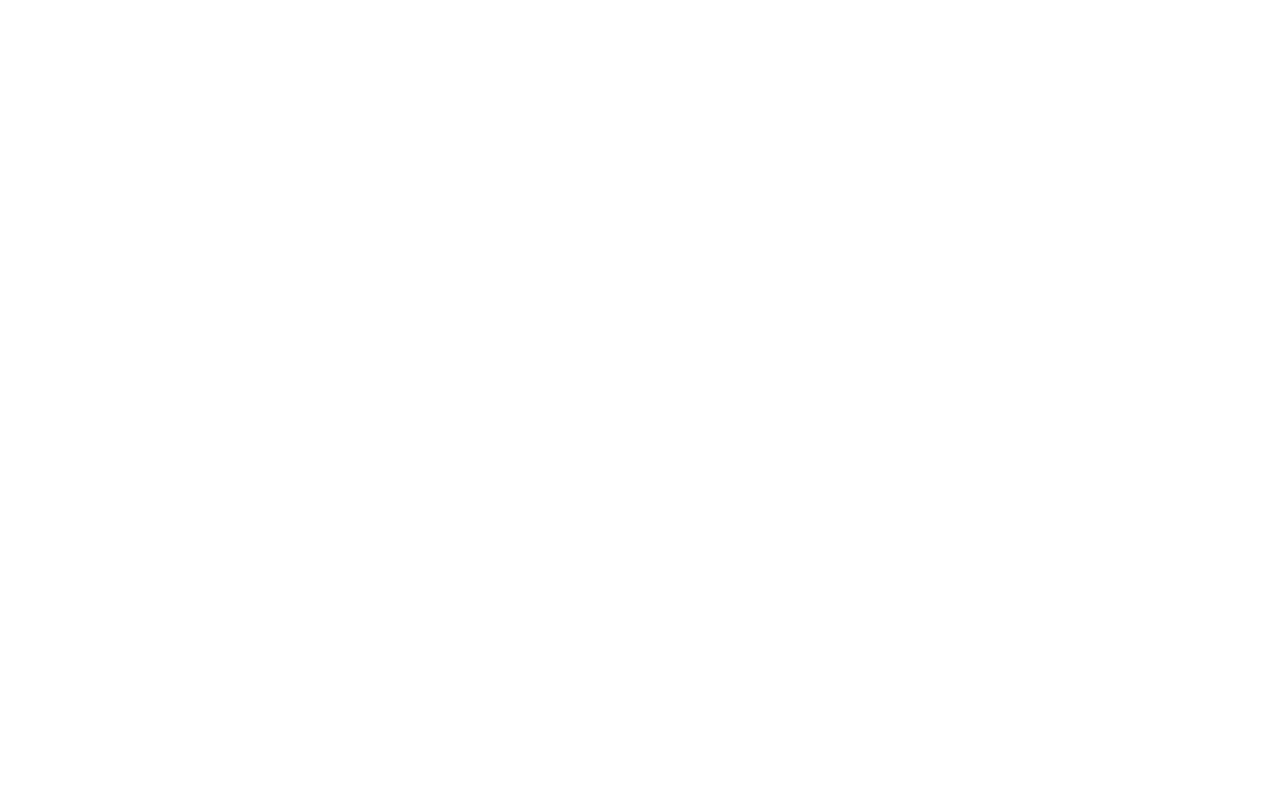
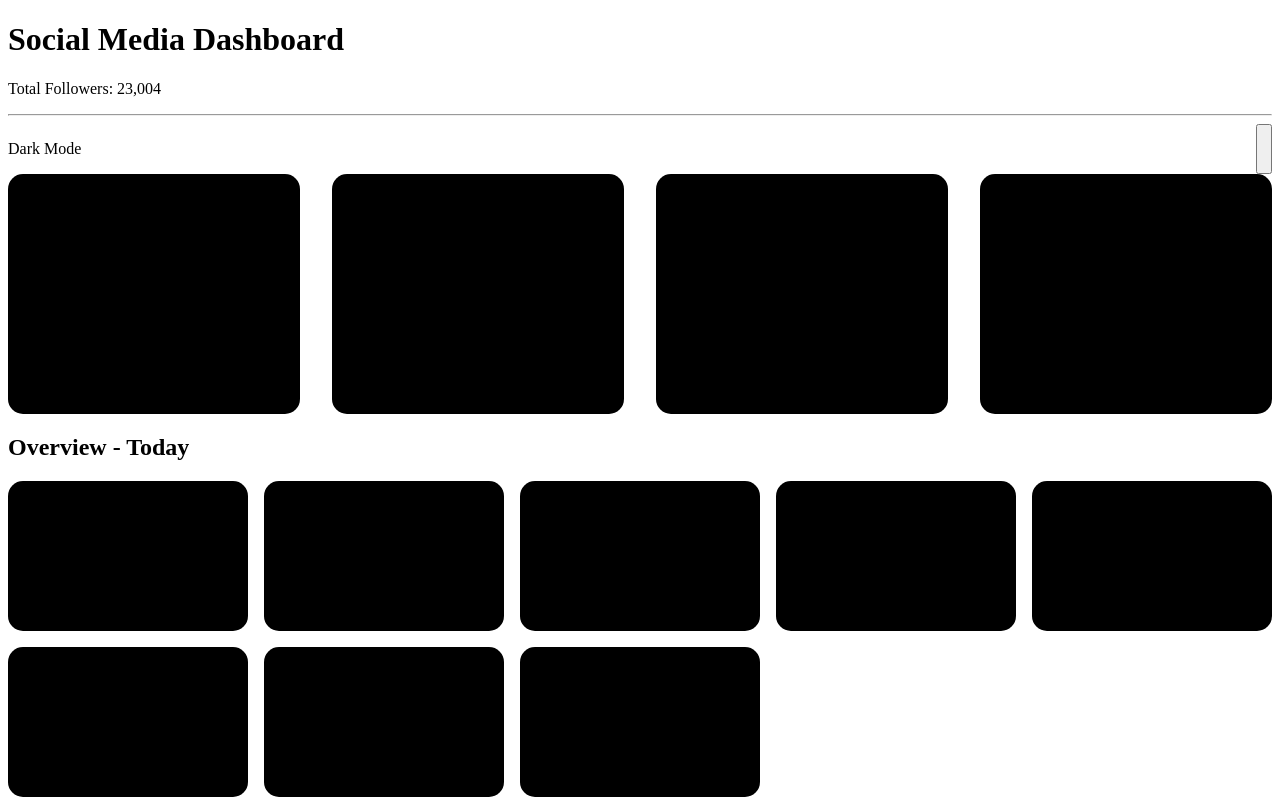
Before and after one commit to gregogun/social-media-dashboard, a plain HTML site: page index.html in a window 1280 px wide. Drawn offline with Linux system fonts and the light colour scheme.

Commit message:
create app outline

```diff
--- a/index.html
+++ b/index.html
@@ -8,8 +8,35 @@
 </head>
 <body>
 
+<div class="dashboard-header">
+    <h1>Social Media Dashboard</h1>
+    <p>Total Followers: 23,004</p>
+    <hr>
+    <div class="dark-mode"><p>Dark Mode</p>
+    <button></button>
+    </div>
 
+</div>
 
+<main class="social-main">
+    <div class="card"></div>
+    <div class="card"></div>
+    <div class="card"></div>
+    <div class="card"></div>
+</main>
+
+<h2>Overview - Today</h2>
+
+<section class="social-overview">
+    <div class="card2"></div>
+    <div class="card2"></div>
+    <div class="card2"></div>
+    <div class="card2"></div>
+    <div class="card2"></div>
+    <div class="card2"></div>
+    <div class="card2"></div>
+    <div class="card2"></div>
+</section>
 
 
     <script src="app.js"></script>
--- a/style.css
+++ b/style.css
@@ -0,0 +1,35 @@
+.social-main {
+    display: grid;
+    gap: 2rem;
+
+    grid-template-columns: repeat(auto-fit, minmax(240px, 1fr));
+}
+
+
+
+
+.card {
+    width: 100%;
+    height: 240px;
+    background-color: black;
+    border-radius: 15px;
+}
+
+.dark-mode {
+    display: flex;
+    justify-content: space-between;
+}
+
+.social-overview {
+    display: grid;
+    gap: 1rem;
+
+    grid-template-columns: repeat(auto-fit, minmax(240px, 1fr));
+}
+
+.card2 {
+    width: 100%;
+    height: 150px;
+    background-color: black;
+    border-radius: 15px;
+}
```
